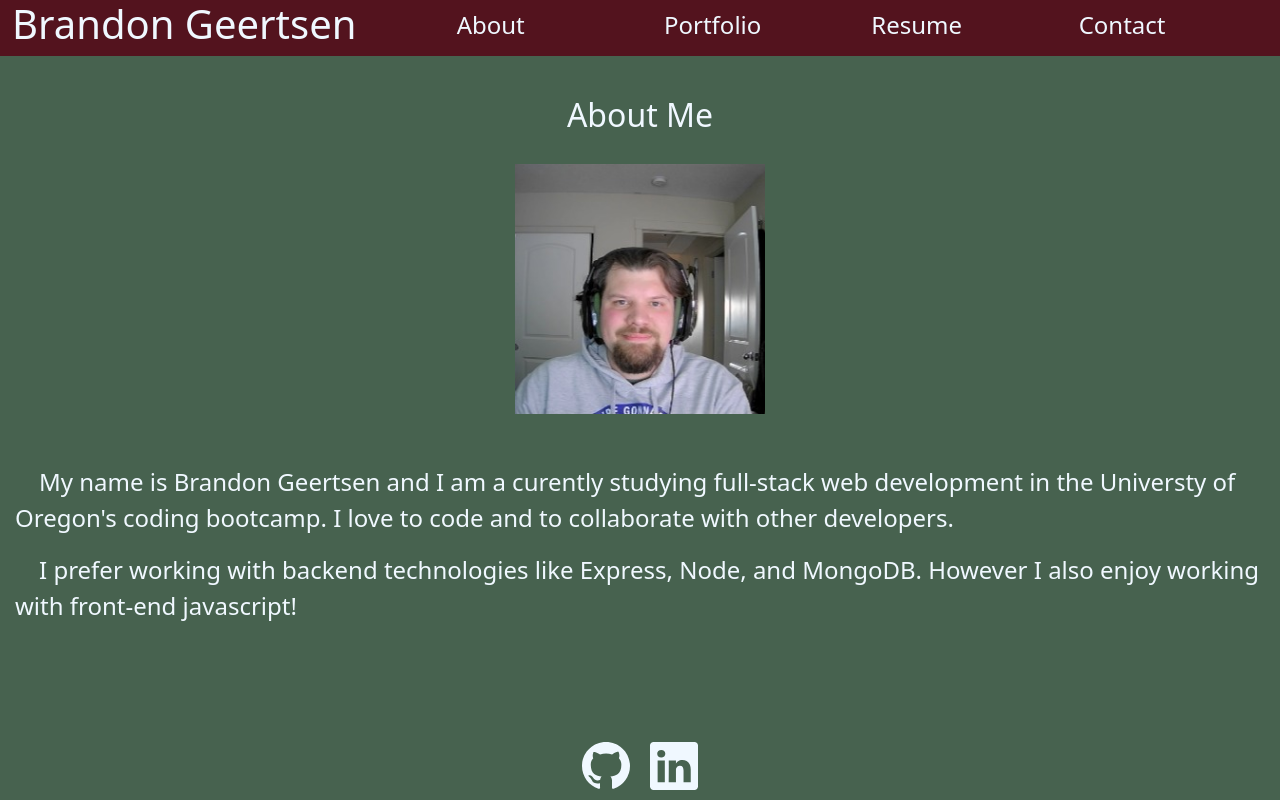
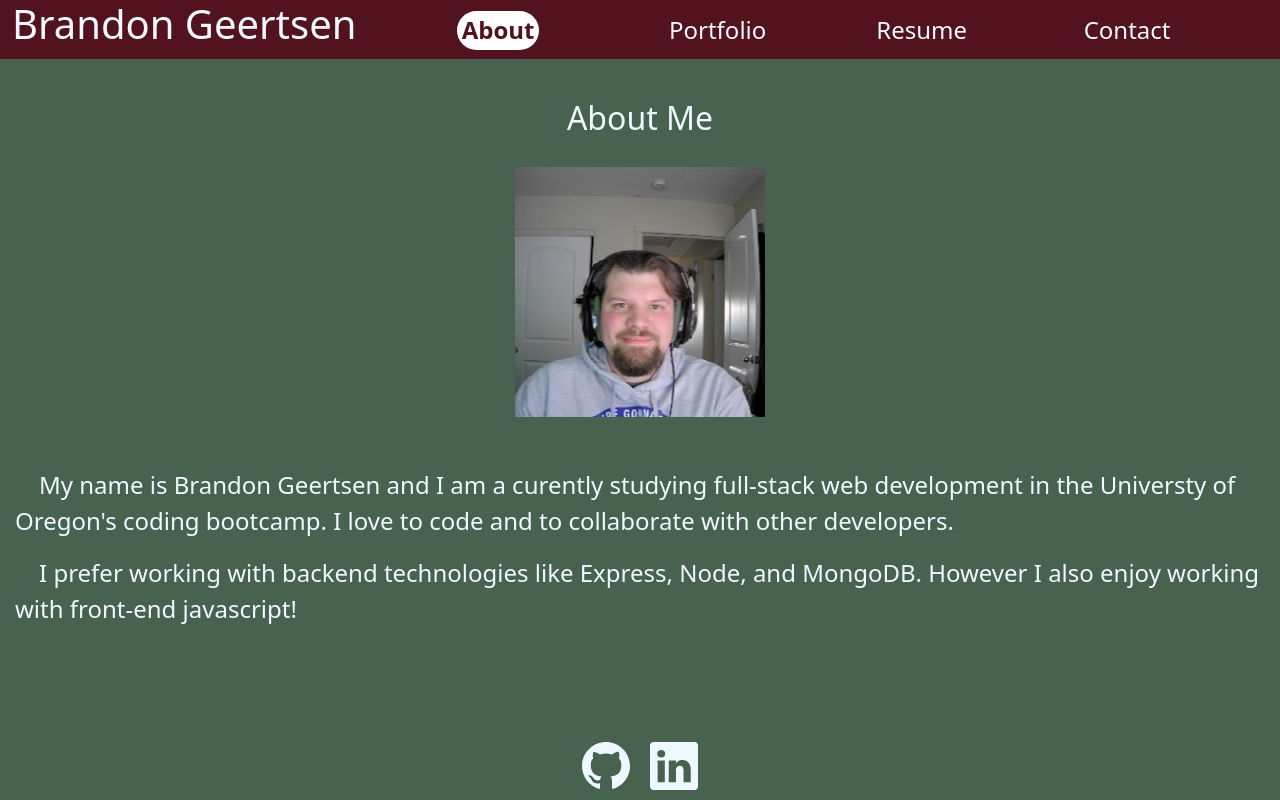
Before and after one commit to bgeertsen/bgeertsen-portfolio-2.0, a React (Create React App) app: page / in a window 1280 px wide. In both pictures the pointer is over the element "About". Built offline with nearby package versions, Linux system fonts and the light colour scheme.

Commit message:
added hover effect to nav bar

```diff
--- a/src/App.css
+++ b/src/App.css
@@ -29,6 +29,17 @@ button {
   justify-content: center;
   align-items: center;
   margin-top: 10px;
+}
+
+.nav-container h2 {
+  padding: 5px;
+}
+
+.nav-container h2:hover {
+  color: rgb(83, 19, 30);
+  font-weight: bold;
+  background-color: white;
+  border-radius: 25px;
 }
 
 footer {
```
